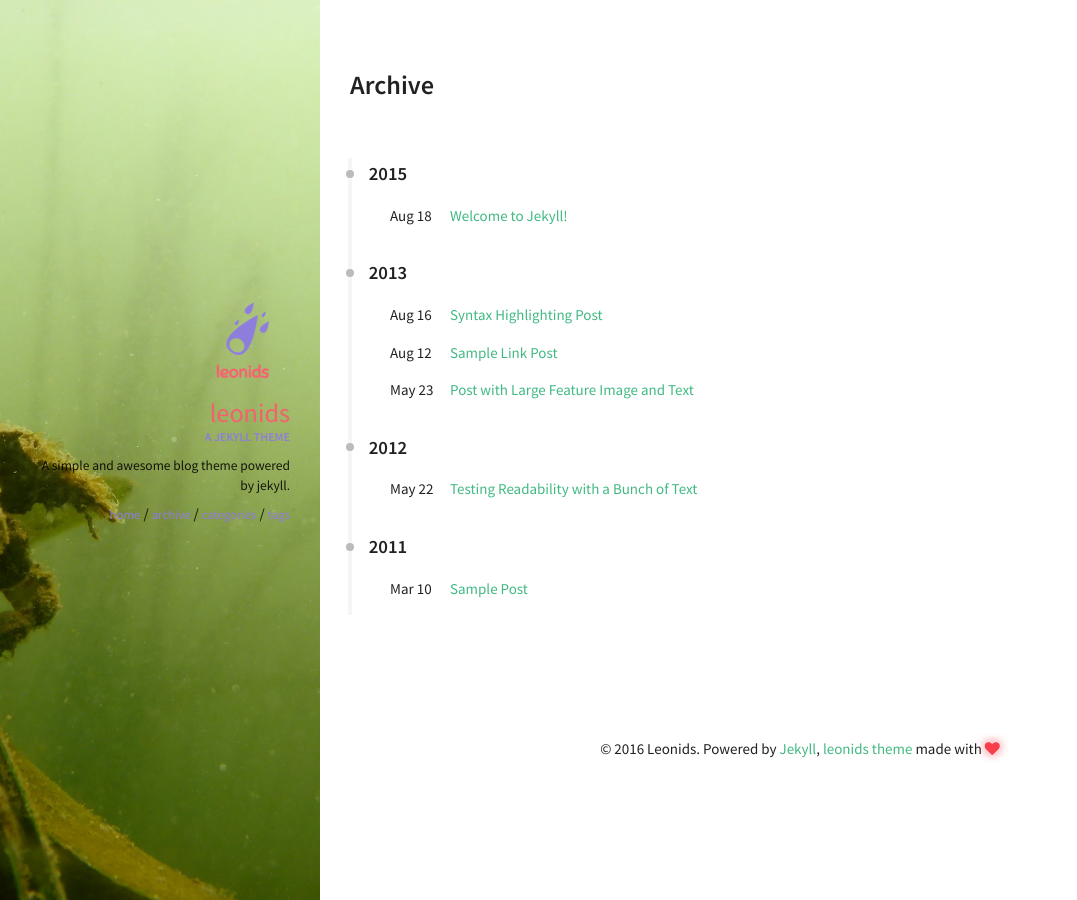
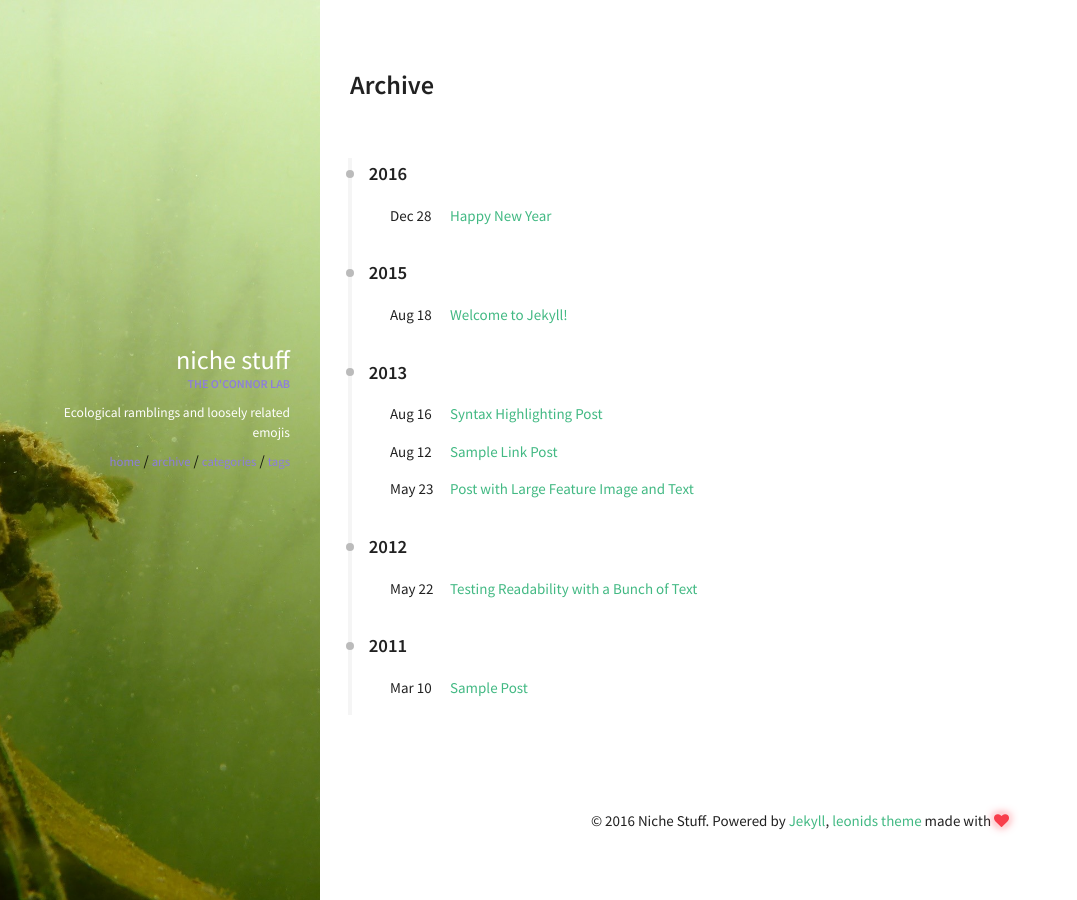
Before and after one commit to jcristia/OConnorBlog, a Jekyll site: the page built from archive.html, in a window 1280 px wide. Shown: the whole page, without its empty margins (0-1077 px from the left). Built offline with Jekyll 4.4.1, drawn with Linux system fonts in a browser that asks for light colours.

Commit message:
change color scheme, remove logo, write demo post

```diff
--- a/_config.yml
+++ b/_config.yml
@@ -3,7 +3,7 @@
 # Site wide configuration
 ####################################
 #
-title: Leonids
+title: Niche Stuff
 email:
 description: A simple and awesome blog theme powered by jekyll.
 url: /OConnorBlog
@@ -33,10 +33,10 @@ kramdown:
 ####################################
 #
 owner:
-  name: Leonids
-  avatar: leonids-logo.png
-  job: "A jekyll theme"
-  bio: "A simple and awesome blog theme powered by jekyll."
+  name: Niche Stuff
+  avatar: eelgrassLogo.gif
+  job: "The O'Connor Lab"
+  bio: "Ecological ramblings and loosely related emojis"
   email:
   disqus-shortname:
   twitter: #username
--- a/_includes/sidebar.html
+++ b/_includes/sidebar.html
@@ -1,9 +1,9 @@
 {% if page.author %} {% assign author = site.data.authors[page.author] %}{% else %}{% assign author = site.owner %} {% endif %}
 
 <div class="cover-card table-cell table-middle">
-  {% if author.avatar %}
+  <!-- {% if author.avatar %}
   <img src="{{ site.url }}/img/{{ author.avatar }}" alt="" class="avatar">
-  {% endif %}
+  {% endif %} -->
   <a href="{{ site.url }}/" class="author_name">{{ author.name }}</a>
   <span class="author_job">{{ author.job }}</span>
   <span class="author_bio mbm">{{ author.bio }}</span>
--- a/_sass/components/_global.scss
+++ b/_sass/components/_global.scss
@@ -14,6 +14,9 @@
 img {
   height: auto;
   max-width: 100%;
+  display: block;
+  margin-left: auto;
+  margin-right: auto;
 }
 
 // Tables
--- a/_sass/pages/_layout.scss
+++ b/_sass/pages/_layout.scss
@@ -35,7 +35,7 @@
   }
   .author_name {
     display: block;
-    color: #F36170;
+    color: white;
     font-size: 1.75em;
     text-transform: lowercase;
   }
@@ -50,6 +50,7 @@
   .author_bio {
     font-size: 90%;
     display: block;
+	color: white;
   }
   @include media-query($medium-screen) {
     text-align: right;
```
Also changed, not shown: _posts/2016-12-28-happy-new-year.md (added, +24 -0 lines), img/eelgrassLogo.gif (added), img/night.jpg (added), img/seagrassLogo.jpg (added).
